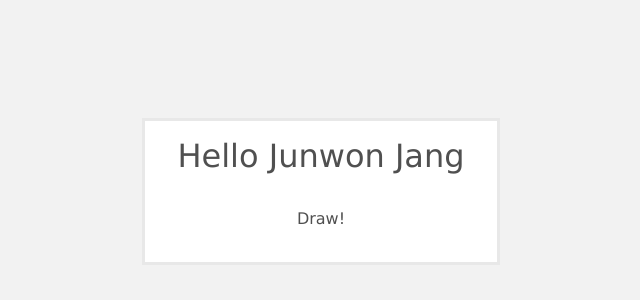
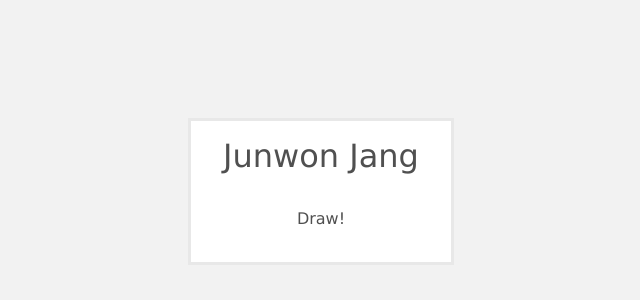
Before and after one commit to jjang4001/myapp, a website built with webpack: page client/src/index.html in a window 1280 px wide. Shown: the part 122-422 px from the top of the page, without its empty margins (319-959 px from the left). Built offline with nearby package versions, Linux system fonts and the light colour scheme.

Commit message:
removes hello from header

```diff
--- a/client/src/index.html
+++ b/client/src/index.html
@@ -12,7 +12,7 @@
     <div id="canvas-area">
       <canvas id="canvas"></canvas>
       <div class="main">
-        <h1 class="header">Hello Junwon Jang</h1>
+        <h1 class="header">Junwon Jang</h1>
         <div class="nav">
           <li id="draw">Draw!</li>
         </div>
```
